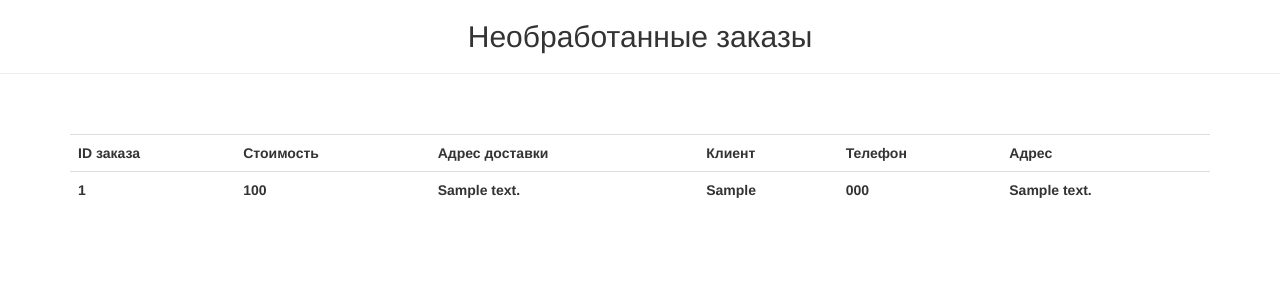
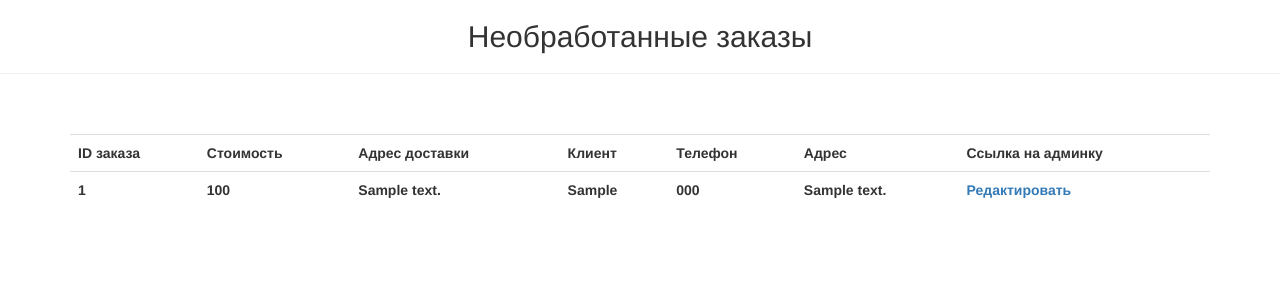
Before and after one commit to Vitaliusius/star-burger, a Django app: page /manager/orders/ in a window 1280 px wide. Shown: the part 52-352 px from the top of the page. Run offline with Django 3.2, Linux system fonts and the light colour scheme; a user stored in the database is signed in; tables that the repository leaves empty hold one stand-in row (values such as "Sample post"); lists and menus that the app fills with data are empty; parts of the project's set-up code (start-up, migrations or seed data) failed here and were passed over; some libraries are stand-ins or nearby versions.

Commit message:
add Reversing admin URLs

```diff
--- a/restaurateur/templates/order_items.html
+++ b/restaurateur/templates/order_items.html
@@ -19,6 +19,7 @@
       <th>Клиент</th>
       <th>Телефон</th>
       <th>Адрес</th>
+      <th>Ссылка на админку</th>
     </tr>
 
     {% for item in order_items %}
@@ -29,6 +30,7 @@
         <th>{{item.firstname}}</th>
         <th>{{item.phonenumber}}</th>
         <th>{{item.address}}</th>
+        <th><a href="{% url 'admin:foodcartapp_order_change' item.id %}">Редактировать</a></th>
       </tr>
     {% endfor %}
    </table>
```
Also changed, not shown: foodcartapp/views.py (+6 -2 lines).
